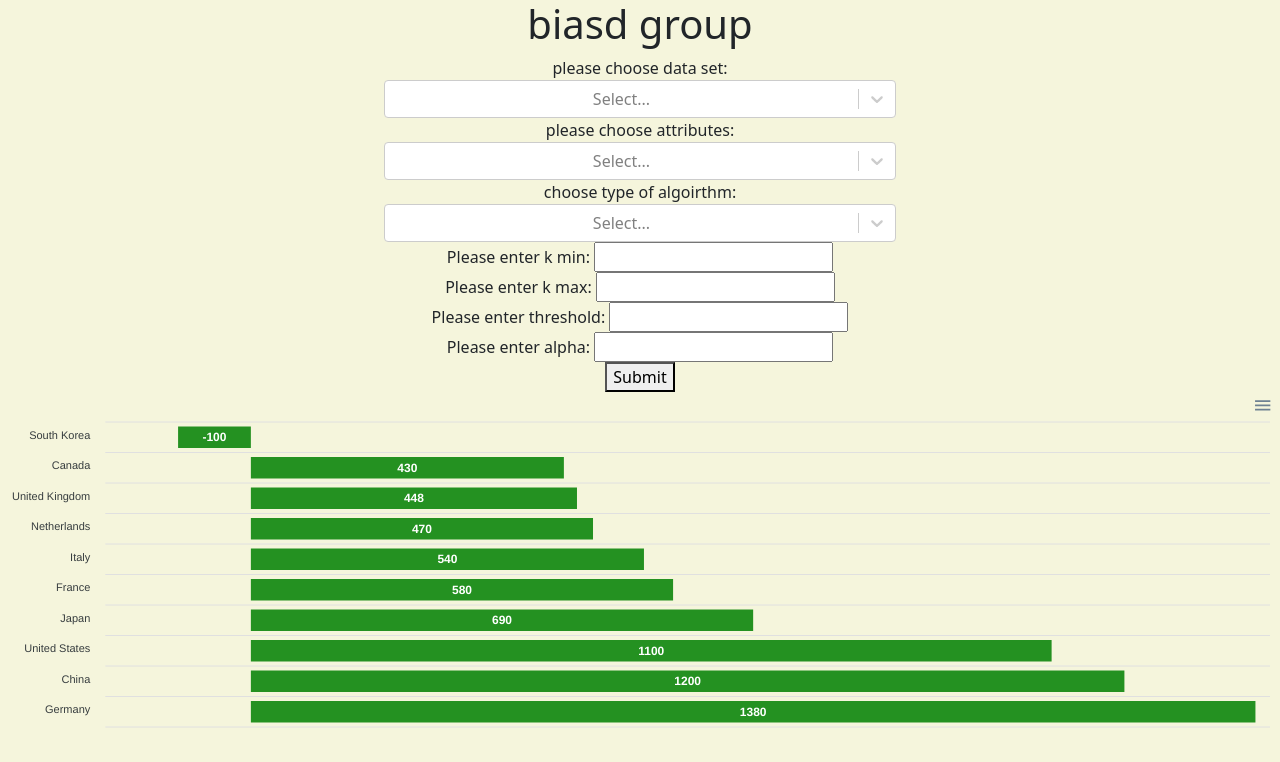
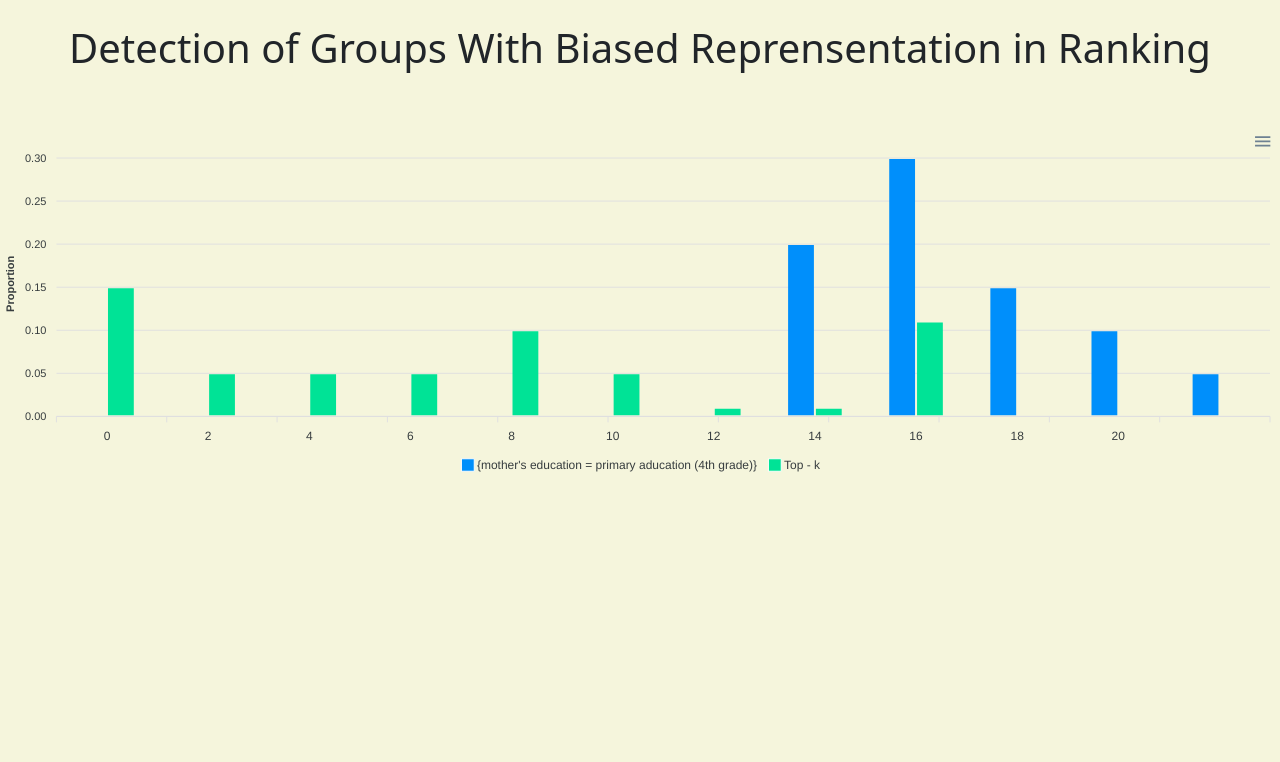
Before and after one commit to emi273/DEXER-frontend-part, a React (Create React App) app: page / in a window 1280 px wide. Shown: the top 762 px of the page. Built offline with nearby package versions, Linux system fonts and the light colour scheme.

Commit message:
all demos

```diff
--- a/src/App.css
+++ b/src/App.css
@@ -20,3 +20,13 @@
   margin-right: auto;
   ;
 }
+
+.shapleyValuesButton {
+  background-color: black;
+  color: white;
+  font-size: 20px;
+  padding: 10px 60px;
+  border-radius: 5px;
+  margin: 10px 0px;
+  cursor: pointer;
+}
--- a/src/App.js
+++ b/src/App.js
@@ -1,17 +1,23 @@
 import UploadData from './components/UploadData'
 import ShapleyGraph from './components/ShapleyGraph'
+import GroupTable from './components/GroupTable';
+import DistrbutionGraph from './components/DistrubtionGraph';
 
 
 
 function App() {
   return (
     <div className='mainDiv'>
-      <h1>biasd group</h1>
+      <br />
+      <h1>Detection of Groups With Biased Reprensentation in Ranking</h1>
+      <br /><br />
       <div className='test'>
-        <UploadData />
+        {/* <UploadData /> */}
       </div>
-      {<ShapleyGraph data={[-100, 430, 448, 470, 540, 580, 690, 1100, 1200, 1380]}
-        attributes={['South Korea', 'Canada', 'United Kingdom', 'Netherlands', 'Italy', 'France', 'Japan', 'United States', 'China', 'Germany']} />}
+      {/* {<ShapleyGraph data={[33.49, 8.04, 5.92, 5.26, -2.36, 1.94]}
+        attributes={['final grade', 'second period grade', "mother's education", 'first period grade', "number of past class failures", "father's education"]} />} */}
+      {/* <GroupTable /> */}
+      <DistrbutionGraph />
     </div>
   );
 }
--- /dev/null
+++ b/src/components/DistrubtionGraph.jsx
@@ -0,0 +1,62 @@
+import React from "react";
+import '../App.css';
+import ReactApexChart from 'react-apexcharts';
+
+function DistrbutionGraph(props) {
+    const series = [{
+        name: "{mother's education = primary aducation (4th grade)}",
+        data: [0, 0, 0, 0, 0, 0, 0, 0.2, 0.3, 0.15, 0.1, 0.05]
+    }, {
+        name: 'Top - k',
+        data: [0.15, 0.05, 0.05, 0.05, 0.1, 0.05, 0.01, 0.01, 0.11, 0, 0, 0]
+    },];
+
+    const options = {
+        chart: {
+            type: 'bar',
+            height: 350,
+        },
+        plotOptions: {
+            bar: {
+                horizontal: false,
+                columnWidth: '55%',
+                endingShape: 'rounded'
+            },
+        },
+        dataLabels: {
+            enabled: false
+        },
+        stroke: {
+            show: true,
+            width: 2,
+            colors: ['transparent']
+        },
+        xaxis: {
+            categories: [0, 2, 4, 6, 8, 10, 12, 14, 16, 18, 20],
+        },
+        yaxis: {
+            title: {
+                text: 'Proportion'
+            }
+        },
+        fill: {
+            opacity: 1
+        },
+        tooltip: {
+            y: {
+                formatter: function (val) {
+                    return "$ " + val + " thousands"
+                }
+            }
+        },
+    };
+
+    return (
+        <div id="chart">
+            <ReactApexChart options={options} series={series} type="bar" height={350} />
+        </div>
+    );
+
+
+}
+export default DistrbutionGraph;
--- a/src/components/GroupTable.jsx
+++ b/src/components/GroupTable.jsx
@@ -1,36 +1,52 @@
-import DataTable from 'react-data-table-component';
+import * as React from 'react';
+import Table from '@mui/material/Table';
+import TableBody from '@mui/material/TableBody';
+import TableCell from '@mui/material/TableCell';
+import TableContainer from '@mui/material/TableContainer';
+import TableHead from '@mui/material/TableHead';
+import TableRow from '@mui/material/TableRow';
+import { Button } from 'bootstrap';
+//import Paper from '@mui/material/Paper';
 
-const columns = [
-    {
-        name: 'Title',
-        selector: row => row.title,
-    },
-    {
-        name: 'Year',
-        selector: row => row.year,
-    },
+function createData(
+    group,
+    size,
+    k,
+) {
+    return { group, size, k };
+}
+
+const rows = [
+    createData('Female, Black, 40-60', 124, 10),
+    createData('Male, Asian, Elementry Education1', 55, 10),
+    createData('Male, Asian, Elementry Education2', 44, 11),
+    createData('Male, Asian, Elementry Education333', 77, 12),
+
 ];
 
-const data = [
-    {
-        id: 1,
-        title: 'Beetlejuice',
-        year: '1988',
-    },
-    {
-        id: 2,
-        title: 'Ghostbusters',
-        year: '1984',
-    },
-]
-
-function GroupTable() {
+export default function BasicTable() {
     return (
-        <DataTable
-            columns={columns}
-            data={data}
-        />
+        <TableContainer >
+            <Table sx={{ minWidth: 650 }} aria-label="simple table">
+                <TableHead>
+                    <TableRow>
+                        <TableCell>Group</TableCell>
+                        <TableCell align="right">Size</TableCell>
+                        <TableCell align="right">K</TableCell>
+                    </TableRow>
+                </TableHead>
+                <TableBody>
+                    {rows.map((row) => (
+                        <TableRow
+                            key={row.group}>
+                            <TableCell>{row.group}</TableCell>
+                            <TableCell align="right">{row.size}</TableCell>
+                            <TableCell align="right">{row.k}</TableCell>
+                            <button className='shapleyValuesButton'>Shapley Values Graph</button>
+                        </TableRow>
+                    ))}
+                </TableBody>
+            </Table>
+        </TableContainer>
     );
-};
-
-export default GroupTable;
+}
--- a/src/components/ShapleyGraph.jsx
+++ b/src/components/ShapleyGraph.jsx
@@ -2,11 +2,25 @@ import React from "react";
 import '../App.css';
 import ReactApexChart from 'react-apexcharts';
 
+
 function ShapleyGraph(props) {
+    console.log("Emmiiii - ShapleyGraph");
+
+    function handleDataPointClick(event) {
+        const attribute = event.seriesIndex;
+        //history.push(`/attributes/${attribute}`);
+        console.log(":&)")
+        console.log("!!!!!55!-    handleDataPointClick");
+        console.log(attribute)
+    }
+
     const options = {
         colors: ['#008000'],
         chart: {
             type: 'bar',
+            events: {
+                dataPointSelection: handleDataPointClick
+            }
         },
         plotOptions: {
             bar: {
@@ -25,7 +39,8 @@ function ShapleyGraph(props) {
             axisTicks: {
                 show: false
             }
-        }
+        },
+
     }
     return (
         <div id="chart">
```
Also changed, not shown: package.json (+7 -0 lines), 1 other file (tests, documents, lock files or other folders).
